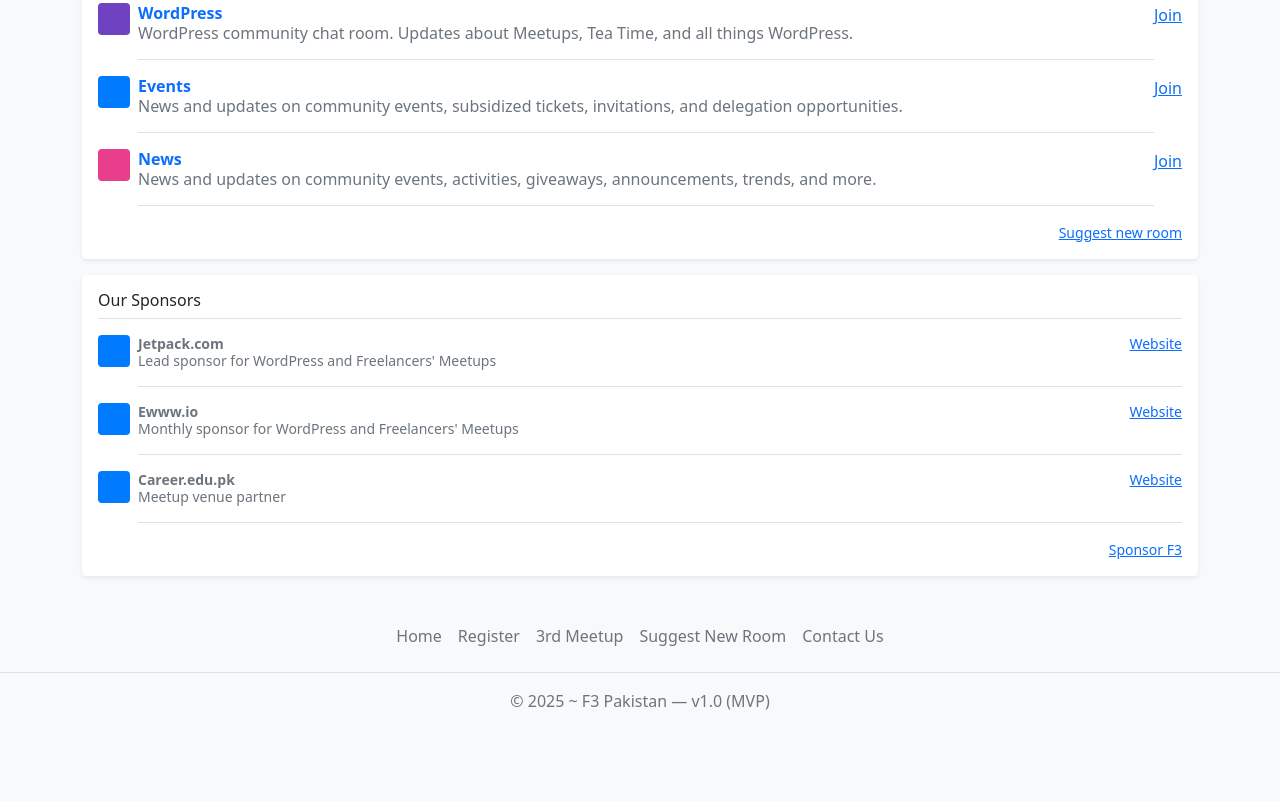
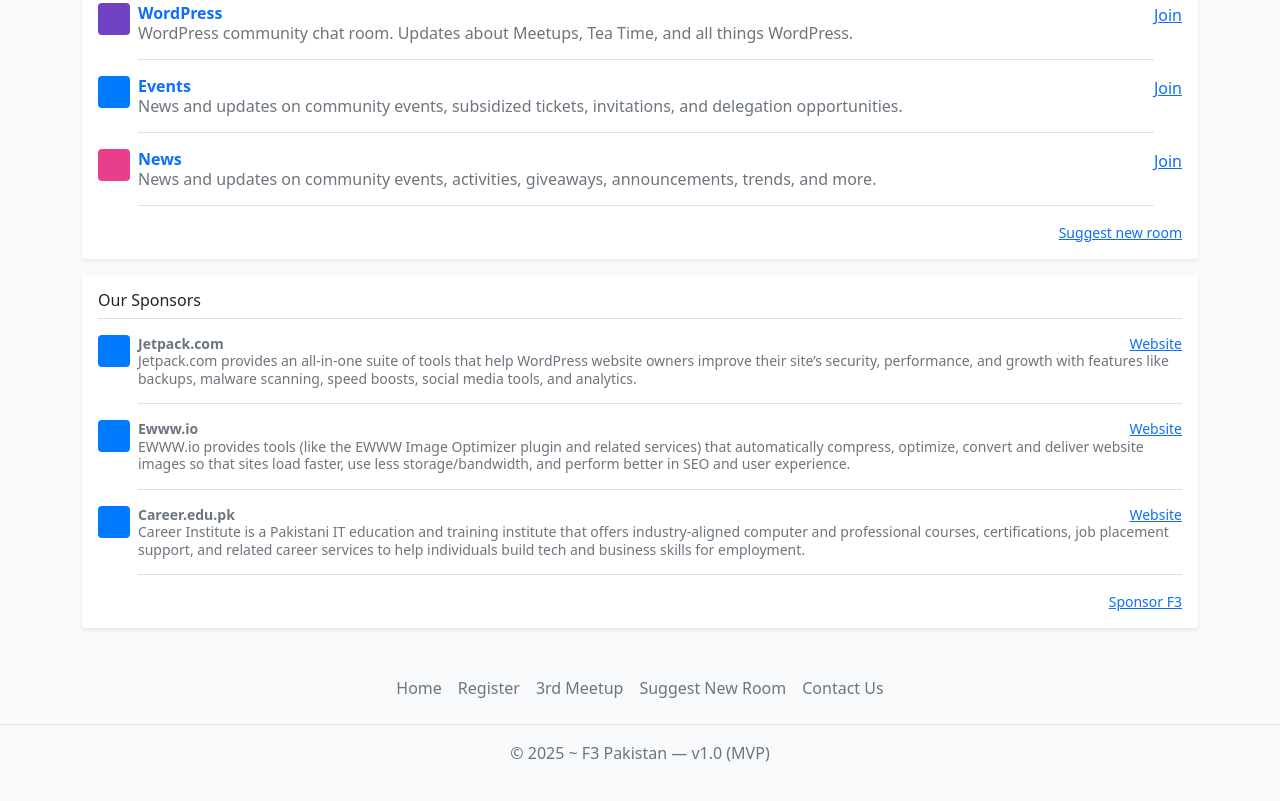
Before and after one commit to pomy/joinf3.github.io, a plain HTML site: page index.html in a window 1280 px wide. Shown: the part 1003-1804 px from the top of the page. Before the commit the page ends 1772 px from the top, so only its background shows below. Drawn offline with Linux system fonts and the light colour scheme.

Commit message:
Update index.html
added sponsors descriptions

```diff
--- a/index.html
+++ b/index.html
@@ -264,7 +264,7 @@ News and updates on community events, activities, giveaways, announcements, tren
           <strong class="text-gray-dark">Jetpack.com</strong>
           <a href="https://jetpack.com/" target="_blank">Website </a>
         </div>
-        <span class="d-block">Lead sponsor for WordPress and Freelancers' Meetups</span>
+        <span class="d-block">Jetpack.com provides an all-in-one suite of tools that help WordPress website owners improve their site’s security, performance, and growth with features like backups, malware scanning, speed boosts, social media tools, and analytics.</span>
       </div>
     </div>
     <div class="d-flex text-muted pt-3">
@@ -275,7 +275,7 @@ News and updates on community events, activities, giveaways, announcements, tren
           <strong class="text-gray-dark">Ewww.io</strong>
           <a href="https://ewww.io/" target="_blank">Website</a>
         </div>
-        <span class="d-block">Monthly sponsor for WordPress and Freelancers' Meetups</span>
+        <span class="d-block">EWWW.io provides tools (like the EWWW Image Optimizer plugin and related services) that automatically compress, optimize, convert and deliver website images so that sites load faster, use less storage/bandwidth, and perform better in SEO and user experience.</span>
       </div>
     </div>
     <div class="d-flex text-muted pt-3">
@@ -286,7 +286,7 @@ News and updates on community events, activities, giveaways, announcements, tren
           <strong class="text-gray-dark" >Career.edu.pk</strong>
           <a href="https://career.edu.pk/" target="_blank">Website</a>
         </div>
-        <span class="d-block">Meetup venue partner</span>
+        <span class="d-block">Career Institute is a Pakistani IT education and training institute that offers industry-aligned computer and professional courses, certifications, job placement support, and related career services to help individuals build tech and business skills for employment.</span>
       </div>
     </div>
     <small class="d-block text-end mt-3">
```
